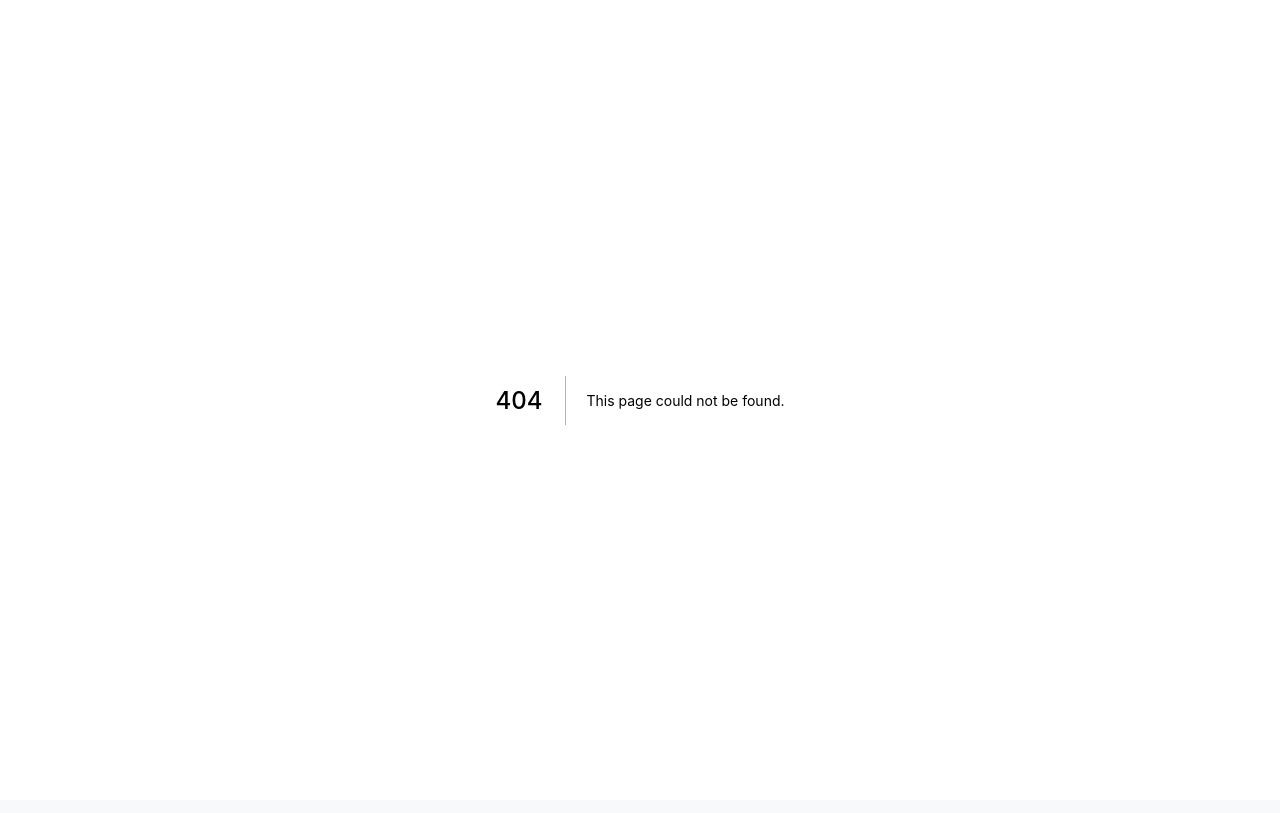
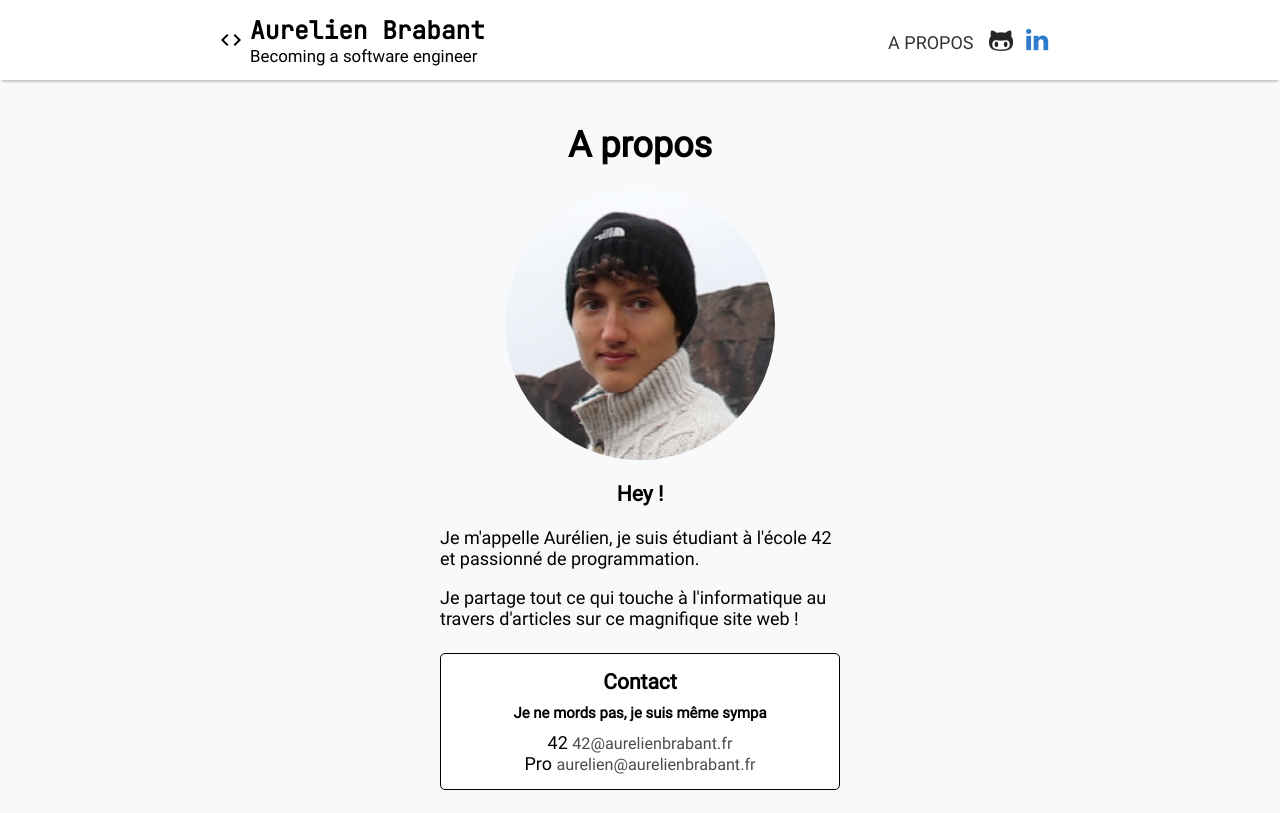
Before and after one commit to aurelien-brabant/legacy-aurelienbrabant.fr, a Next.js app: page /about in a window 1280 px wide. Before the commit this address had no page. Built offline with nearby package versions, Linux system fonts and the light colour scheme.

Commit message:
Added about page

```diff
--- a/components/Header.js
+++ b/components/Header.js
@@ -33,7 +33,6 @@ export default function Header() {
 					<nav className={styles.navbar}>
 						<ul>
 							<li><Link href="/about"><a>A propos</a></Link></li>
-							<li><Link href="/contact"><a>Contact</a></Link></li>
 						</ul>
 					</nav>
 					<Socials />
--- /dev/null
+++ b/pages/about.js
@@ -0,0 +1,46 @@
+import Layout from "../components/Layout";
+
+import styles from "../styles/about.module.css";
+
+export default function About() {
+	return (
+		<Layout>
+			<div className={styles.wrapper}>
+				<h1>A propos</h1>
+				<img src="/imgs/me.png" />
+				<div className={styles.presentation}>
+					<div>
+						<h3>Hey !</h3>
+						<p>
+							Je m'appelle Aurélien, je suis étudiant à l'école 42
+							et passionné de programmation.
+						</p>
+						<p>
+							Je partage tout ce qui touche à l'informatique
+							au travers d'articles sur ce magnifique site
+							web !
+						</p>
+					</div>
+					<div className={styles.contact}>
+						<h3>Contact</h3>
+						<h5>Je ne mords pas, je suis même sympa</h5>
+						<div>
+							42 {" "}
+							<span className={styles.actualEmail}>
+								{" "}42@aurelienbrabant.fr
+							</span>
+						</div>
+						<div>
+							<a href="mailto:42@aurelienbrabant.fr">
+								Pro {" "}
+								<span className={styles.actualEmail}>
+									aurelien@aurelienbrabant.fr
+								</span>
+							</a>
+						</div>
+					</div>
+				</div>
+			</div>
+		</Layout>
+	);
+}
--- /dev/null
+++ b/styles/about.module.css
@@ -0,0 +1,40 @@
+.wrapper {
+	display: flex;
+	flex-direction: column;
+	align-items: center;
+}
+
+.wrapper img {
+	border-radius: 7.5em;
+	width: 15em;
+}
+
+.presentation h3 {
+	text-align: center;
+}
+
+.presentation {
+	max-width: 400px;
+}
+
+.contact {
+	text-align: center;
+	border: 1.5px black solid;
+	padding: 15px;
+	border-radius: 5px;
+	margin: 1.3em 0;
+	background-color: #ffffff;
+}
+
+.contact h3 {
+	margin: 0 0 10px 0;
+}
+
+.contact h5 {
+	margin: 0px 0 10px 0;
+}
+
+.actualEmail {
+	opacity: 0.7;
+	font-size: 0.9em;
+}
```
Also changed, not shown: public/imgs/me.png (added).
